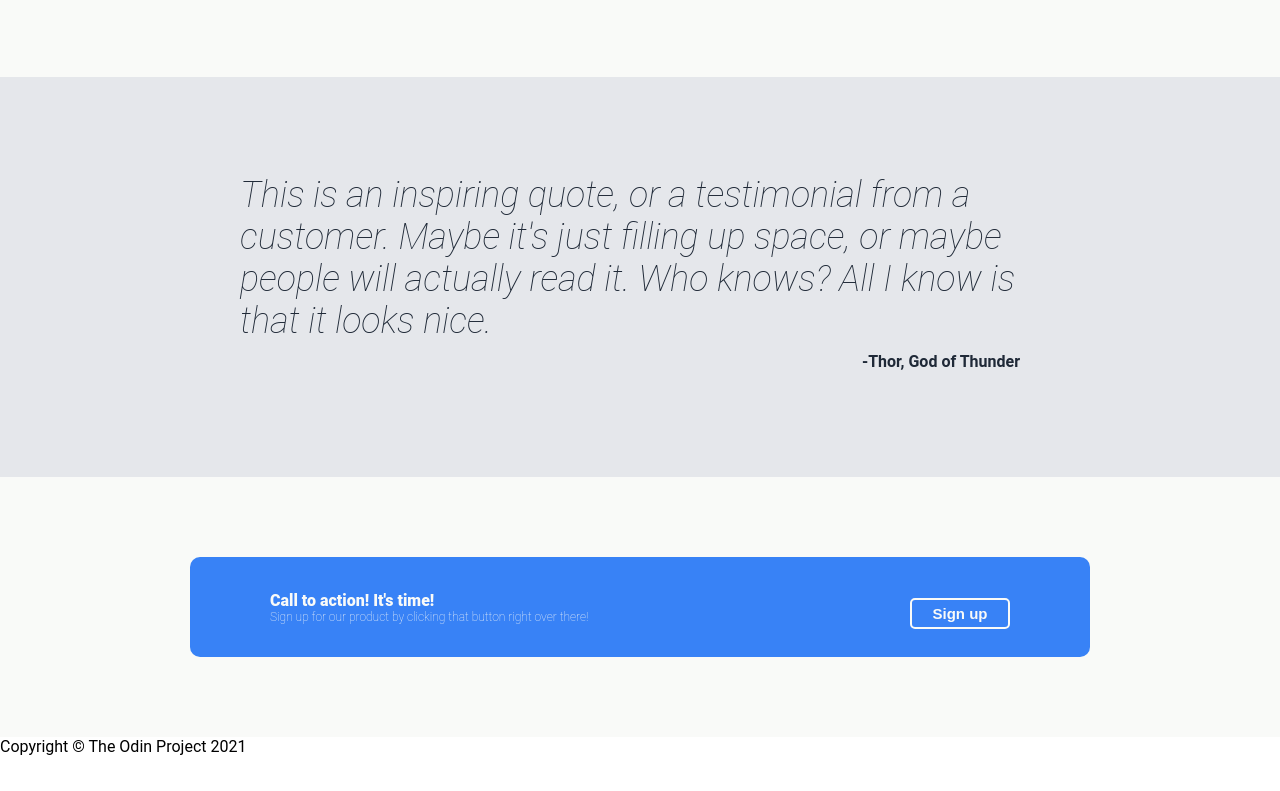
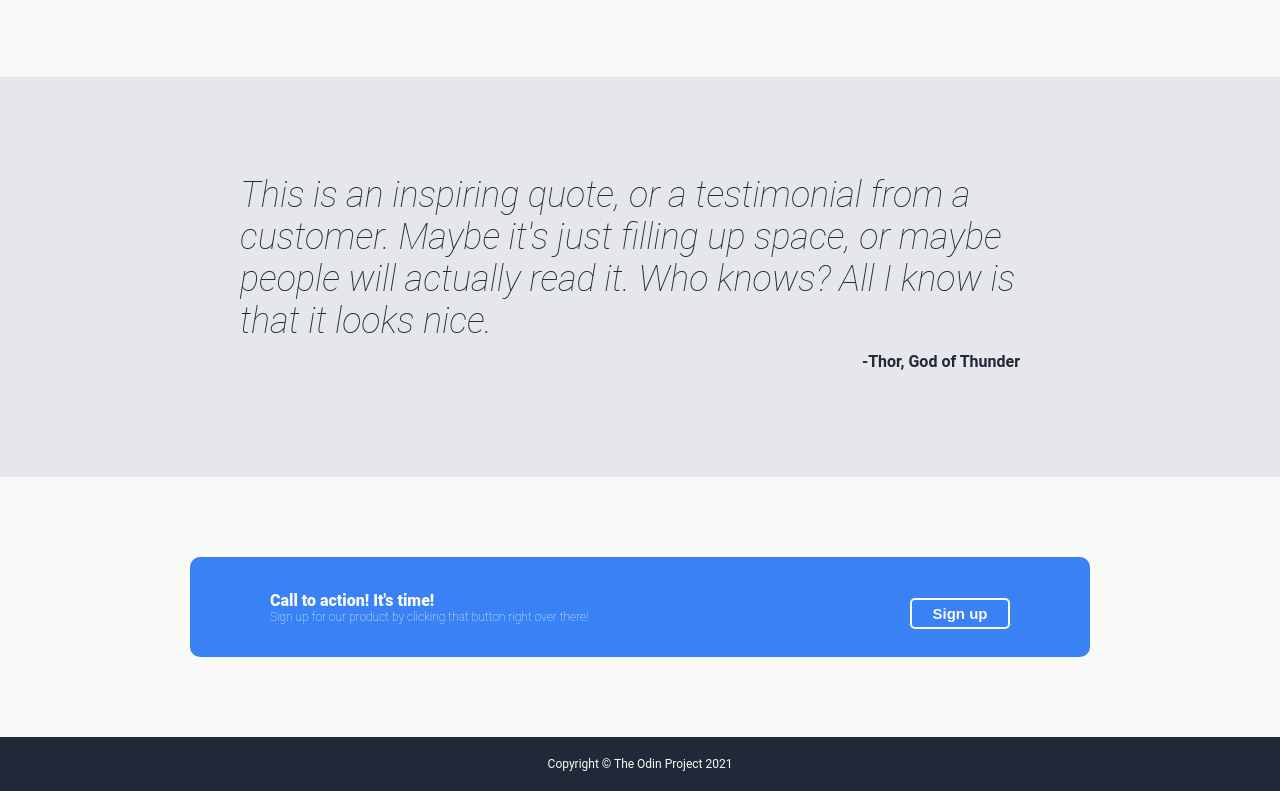
Before and after one commit to silkkate/landingpage, a plain HTML site: page index.html in a window 1280 px wide. Shown: the part 739-1530 px from the top of the page. Before the commit the page ends 1495 px from the top, so only its background shows below. Drawn offline with Linux system fonts and the light colour scheme.

Commit message:
style footer

```diff
--- a/style.css
+++ b/style.css
@@ -189,7 +189,7 @@ button {
     align-items: center;
 }
 
-.cta-header, .cta-text {
+.cta-header, .cta-text, .footer-text {
     color: #F9FAF8;
 }
 
@@ -207,3 +207,15 @@ button {
     border-color: #F9FAF8;
     border-width: 2px;
 }
+
+.footer {
+    background-color: #1F2937;
+    padding: 20px 0;
+    display: flex;
+    justify-content: center;
+    align-items: center;
+}
+
+.footer-text {
+    font-size: 12px;
+}
```
